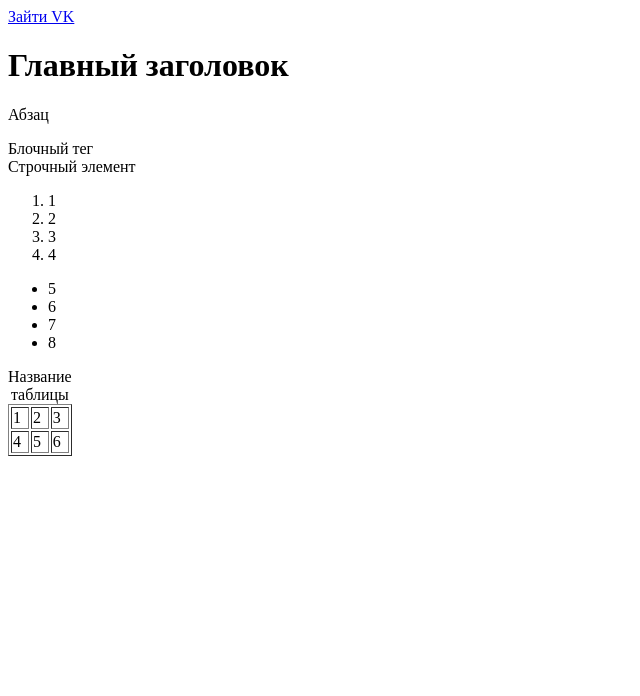
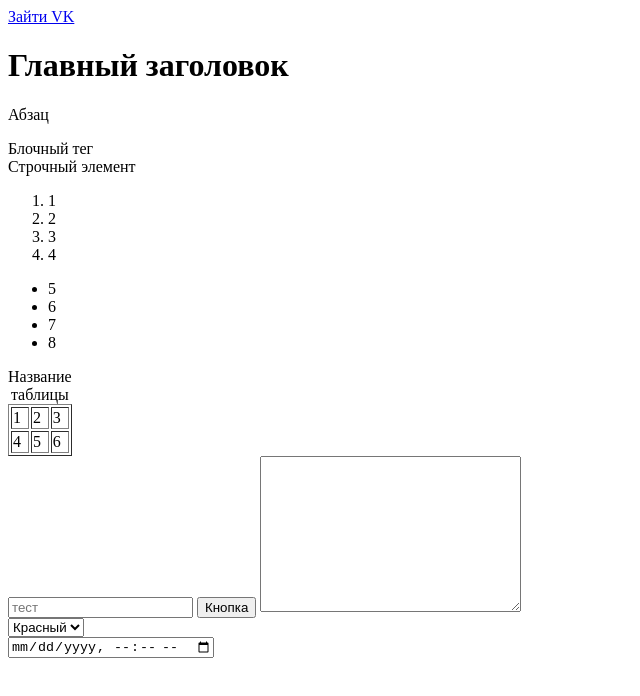
Before and after one commit to Xichkok/html-css-lesson, a plain HTML site: page index.html in a window 1280 px wide. Shown: the whole page, without its empty margins (0-640 px from the left). Drawn offline with Linux system fonts and the light colour scheme.

Commit message:
Форма, селект

```diff
--- a/index.html
+++ b/index.html
@@ -42,5 +42,21 @@
                 <td>6</td>
             </tr>
         </table>
+
+        <form action="">
+            <input type="text" placeholder="тест">
+            <button>Кнопка</button>
+            <textarea name="" id="" cols="30" rows="10"></textarea>
+        </form>
+
+        <select name="" id="">
+            <option value="">Красный</option>
+            <option value="">Желтый</option>
+            <option value="">Синий</option>
+        </select>
+
+        <form action="">
+            <input type="datetime-local">
+        </form>
     </body>
 </html>
```
